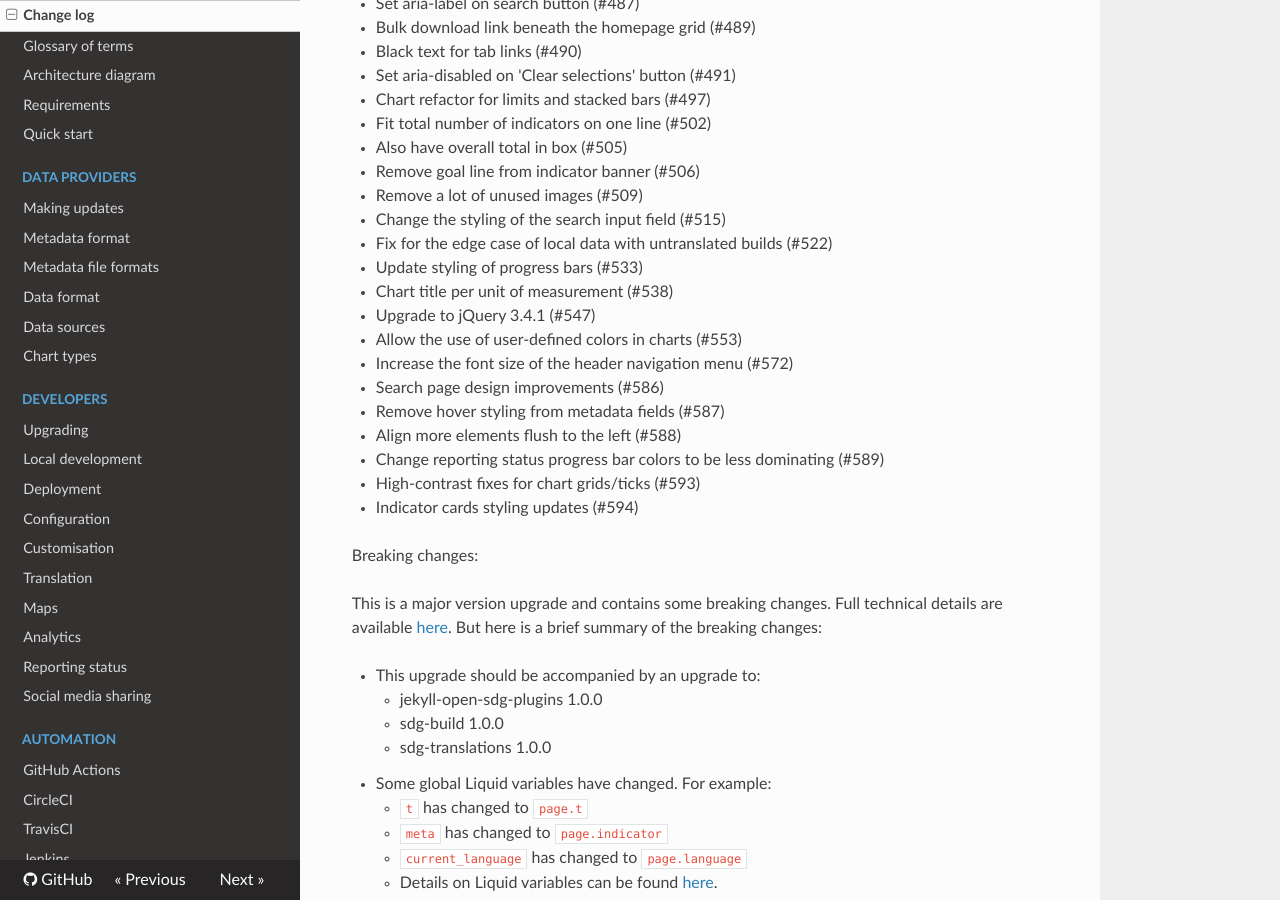
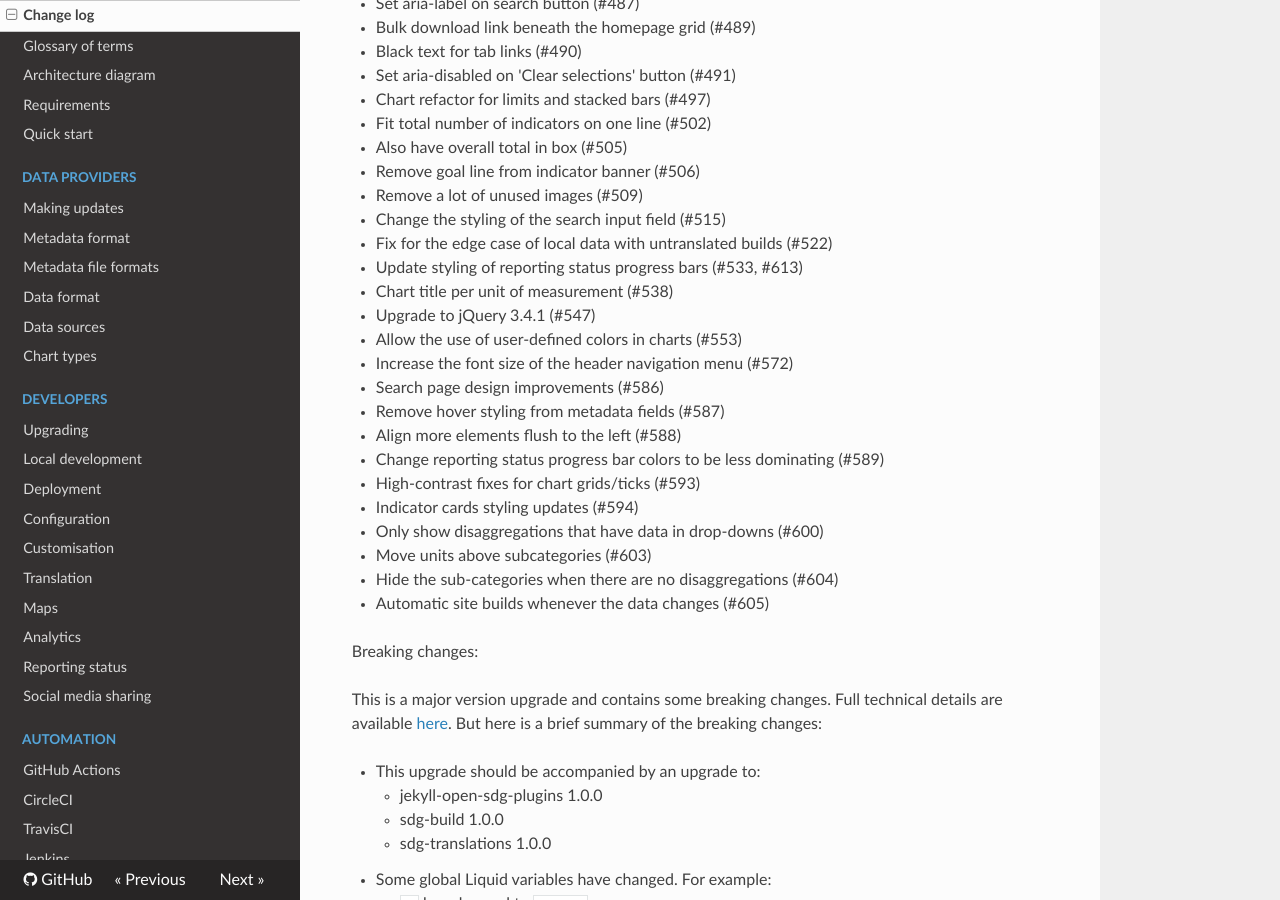
Before and after one commit to open-sdg/open-sdg, an MkDocs documentation site: the page built from docs/changelog.md, in a window 1280 px wide and 900 px high, scrolled down 896 px. Built offline with MkDocs 1.6.1, drawn with Linux system fonts in a browser that asks for light colours; nearby versions of some CDN libraries; old or Windows-style settings are respelled for this version of MkDocs.

Commit message:
Rebase with the lastest PRs

```diff
--- a/docs/changelog.md
+++ b/docs/changelog.md
@@ -41,7 +41,7 @@
 * Remove a lot of unused images (#509)
 * Change the styling of the search input field (#515)
 * Fix for the edge case of local data with untranslated builds (#522)
-* Update styling of progress bars (#533)
+* Update styling of reporting status progress bars (#533, #613)
 * Chart title per unit of measurement (#538)
 * Upgrade to jQuery 3.4.1 (#547)
 * Allow the use of user-defined colors in charts (#553)
@@ -52,6 +52,10 @@
 * Change reporting status progress bar colors to be less dominating (#589)
 * High-contrast fixes for chart grids/ticks (#593)
 * Indicator cards styling updates (#594)
+* Only show disaggregations that have data in drop-downs (#600)
+* Move units above subcategories (#603)
+* Hide the sub-categories when there are no disaggregations (#604)
+* Automatic site builds whenever the data changes (#605)
 
 Breaking changes:
 
```
Also changed, not shown: docs/updates.md (+3 -1 lines).
